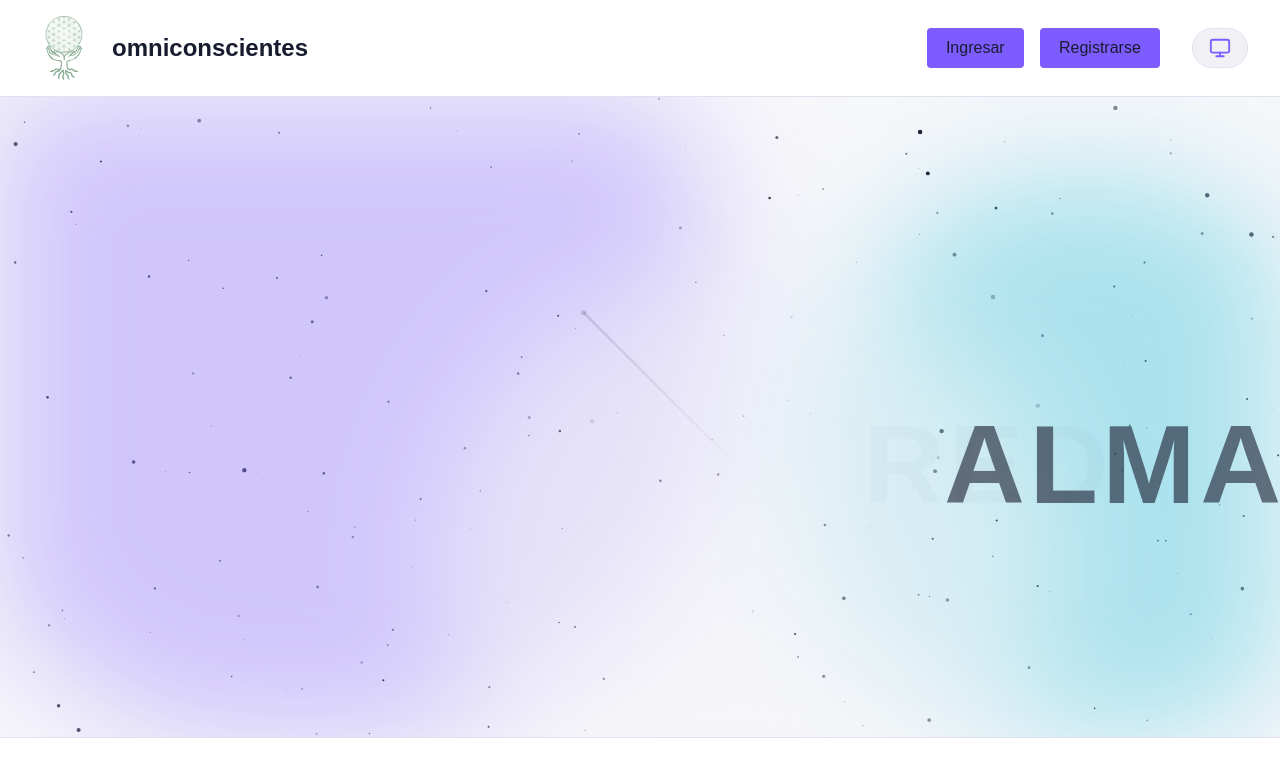
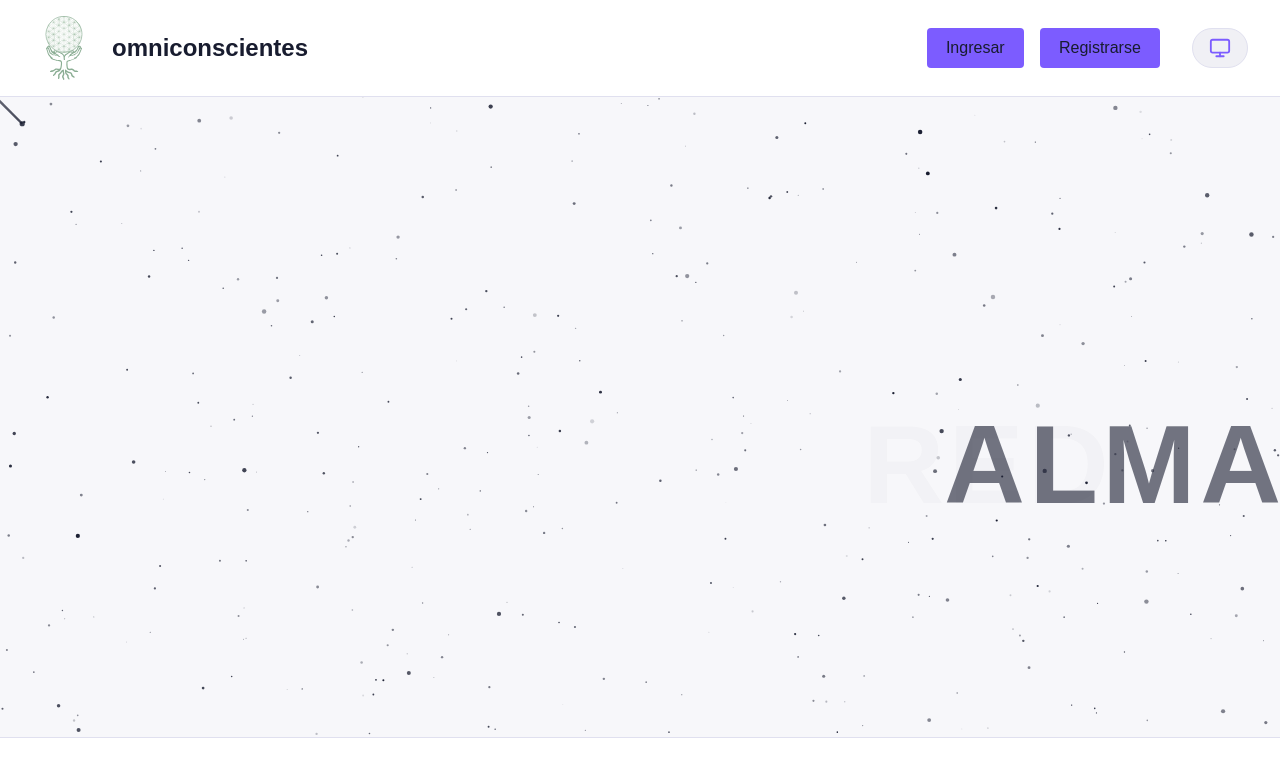
Before and after one commit to danieldatri/omniconscientes-frontend, a Next.js app: page / in a window 1280 px wide. Shown: the top 784 px of the page. Built offline with nearby package versions, Linux system fonts and the light colour scheme.

Commit message:
feat: implement ClientOnly and VisualEffectsWrapper components for improved rendering of visual effects

```diff
--- a/src/app/layout.tsx
+++ b/src/app/layout.tsx
@@ -4,8 +4,8 @@ import "./globals.css";
 import Header from "../components/Header";
 import Footer from "../components/Footer";
 import Providers from "./providers";
-import Starfield from "../components/Starfield";
-import Nebula from "../components/Nebula";
+import ClientOnly from "../components/ClientOnly";
+import VisualEffectsWrapper from "../components/VisualEffectsWrapper";
 
 const geistSans = Geist({
   variable: "--font-geist-sans",
@@ -41,14 +41,12 @@ export default function RootLayout({
               overflow: "hidden",
             }}
           >
-            <Starfield
-              className="absolute inset-0 w-full h-full"
-              style={{ zIndex: 0, position: "absolute" }}
-            />
-            <Nebula
-              className="absolute inset-0 w-full h-full"
-              style={{ zIndex: 1, position: "absolute" }}
-            />
+            <ClientOnly>
+              <VisualEffectsWrapper
+                className="absolute inset-0 w-full h-full"
+                style={{ zIndex: 0, position: "absolute" }}
+              />
+            </ClientOnly>
             <div
               style={{
                 position: "relative",
--- a/src/app/page.tsx
+++ b/src/app/page.tsx
@@ -2,8 +2,17 @@
 import HeroAnimation from "@/components/HeroAnimation";
 import AuthForm from "@/components/AuthForm";
 import { useAuthUI } from "@/app/providers";
+import ClientOnly from "@/components/ClientOnly";
+import VisualEffectsWrapper from "@/components/VisualEffectsWrapper";
 
 export default function Home() {
   const { showForm } = useAuthUI();
-  return showForm ? <AuthForm /> : <HeroAnimation />;
+  return (
+    <>
+      <ClientOnly>
+        <VisualEffectsWrapper showNebula={showForm} />
+      </ClientOnly>
+      {showForm ? <AuthForm /> : <HeroAnimation />}
+    </>
+  );
 }
--- /dev/null
+++ b/src/components/ClientOnly.tsx
@@ -0,0 +1,11 @@
+"use client";
+import { useEffect, useState } from "react";
+
+export default function ClientOnly({ children }: { children: React.ReactNode }) {
+  const [mounted, setMounted] = useState(false);
+  useEffect(() => {
+    setMounted(true);
+  }, []);
+  if (!mounted) return null;
+  return <>{children}</>;
+}
--- a/src/components/Nebula.tsx
+++ b/src/components/Nebula.tsx
@@ -19,6 +19,7 @@ function shouldHideNebula() {
 // Decorative blurred "nebula" background that plays nicely with the starfield.
 // Uses theme colors via CSS variables.
 export default function Nebula({ className = "absolute inset-0", style }: NebulaProps) {
+  if (typeof window === 'undefined') return null;
   if (shouldHideNebula()) return null;
   return (
     <div className={className} style={{ pointerEvents: 'none', zIndex: 2, ...style }}>
--- a/src/components/Starfield.tsx
+++ b/src/components/Starfield.tsx
@@ -312,6 +312,8 @@ export default function Starfield({ className = "absolute inset-0", style }: Sta
     };
   }, []);
 
+  if (typeof window === 'undefined') return null;
+
   return (
     <div ref={containerRef} className={className} style={{ ...style, zIndex: 1 }}>
       <canvas ref={canvasRef} className="absolute inset-0 w-full h-full" style={{ pointerEvents: 'none' }} />
--- /dev/null
+++ b/src/components/VisualEffectsWrapper.tsx
@@ -0,0 +1,14 @@
+"use client";
+import Starfield from "./Starfield";
+import Nebula from "./Nebula";
+
+export default function VisualEffectsWrapper({ className, style, showNebula }: { className?: string; style?: React.CSSProperties; showNebula?: boolean }) {
+  return (
+    <>
+      <Starfield className={className} style={style} />
+      {showNebula && (
+        <Nebula className={className + " nebula-fade-in"} style={style} />
+      )}
+    </>
+  );
+}
--- a/src/styles/nebula.css
+++ b/src/styles/nebula.css
@@ -52,3 +52,12 @@
   .nebula-b { width: 26rem; height: 26rem; right: -18%; top: 5%; }
   .nebula-c { width: 28rem; height: 28rem; left: 20%; bottom: -28%; }
 }
+.nebula-fade-in {
+  opacity: 0;
+  animation: nebulaFadeIn 1.2s ease-out forwards;
+}
+
+@keyframes nebulaFadeIn {
+  from { opacity: 0; }
+  to { opacity: 1; }
+}
```
